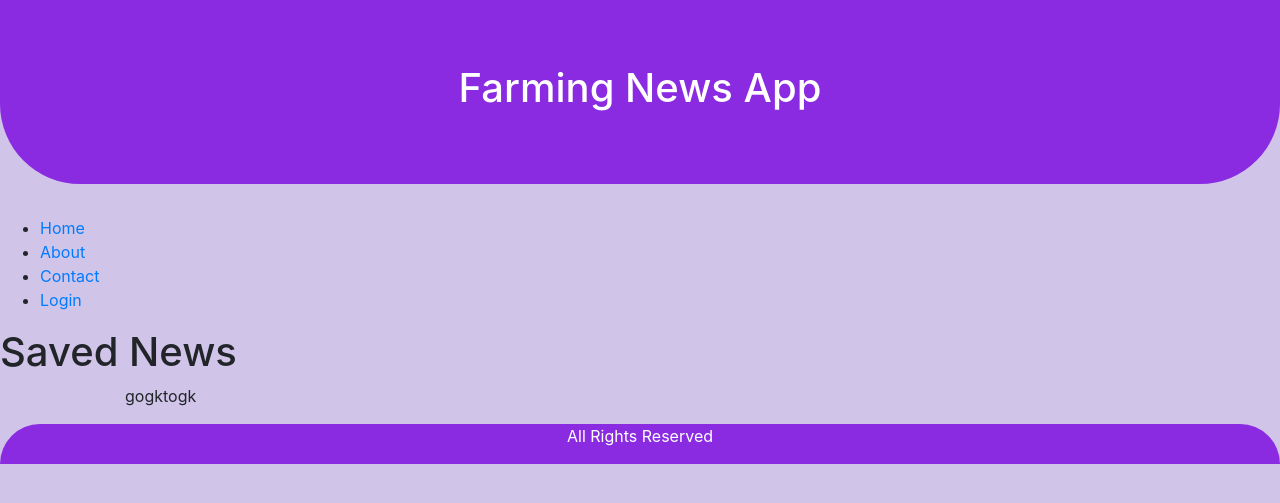
After one commit to bergilfoyle/News-Aggregator, a Django app: page /saved in a window 1280 px wide. The commit adds this page. Shown: the top 503 px of the page. Run offline with Django 3.2, Linux system fonts and the light colour scheme; some libraries are stand-ins or nearby versions.

Commit message:
saved news

```diff
--- /dev/null
+++ b/news/templates/news/saved.html
@@ -0,0 +1,9 @@
+{% extends "base_generic.html" %}
+{% block content %}
+<h1>Saved News</h1>
+<div class="container">
+    <ul>
+        <p>gogktogk</p>
+    </ul>
+</div>
+{% endblock %}
--- a/news/views.py
+++ b/news/views.py
@@ -12,7 +12,6 @@ ec_stories = ec_soup.find_all("div", {"class": "eachStory"})
 count=0
 for story in ec_stories:
     if(count==0):
-        print(story)
         count=1
     title = story.h3.a
     image = story.a.span.img
@@ -28,14 +27,14 @@ context = {'href_list': href_list, 'title_list': title_list, 'summary_list': sum
 def index(req):
     return render(req, 'news/index.html', context)
 
-def home(req):
-    return render(req, 'news/index.html', context)
-
 def about(req):
     return render(req, 'news/about.html', context)
 
 def contact(req):
     return render(req, 'news/contact.html', context)
+
+def saved(req):
+    return render(req, 'news/saved.html', context)
 
 def register(request):
     if request.method == 'POST':
--- a/news_aggregator/urls.py
+++ b/news_aggregator/urls.py
@@ -23,6 +23,7 @@ urlpatterns = [
     url(r'^register/$', views.register, name='register'),
     path('admin/', admin.site.urls),
     path('', views.index, name = "home"),
+    path('saved', views.saved, name = "saved"),
     path('about', views.about, name = "about"),
     path('contact', views.contact, name = "contact")
 ]
--- a/templates/base_generic.html
+++ b/templates/base_generic.html
@@ -20,8 +20,8 @@
     <ul id="nav">
         <li>{% block nav-home %}<a href="{% url 'home' %}">Home</a>{% endblock %}</li>
         {% if user.is_authenticated %}
-            {% block nav-home %}<a href="{% url 'saved' %}">Saved</a>{% endblock %}
-        {% endif%}
+        <li>{% block nav-saved %}<a href="{% url 'saved' %}">Saved</a>{% endblock %}</li>
+        {% endif %}
         <li>{% block nav-about %}<a href="{% url 'about' %}">About</a>{% endblock %}</li>
         <li>{% block nav-contact %}<a href="{% url 'contact' %}">Contact</a>{% endblock %}</li>
         {% if user.is_authenticated %}
```
Also changed, not shown: db.sqlite3.
